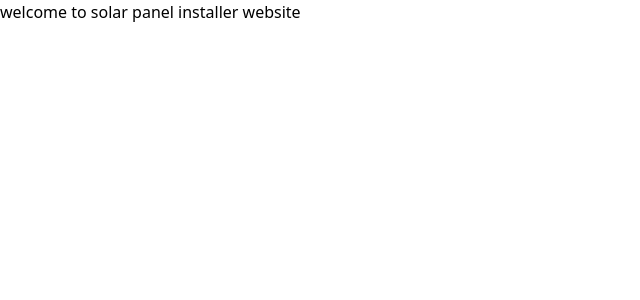
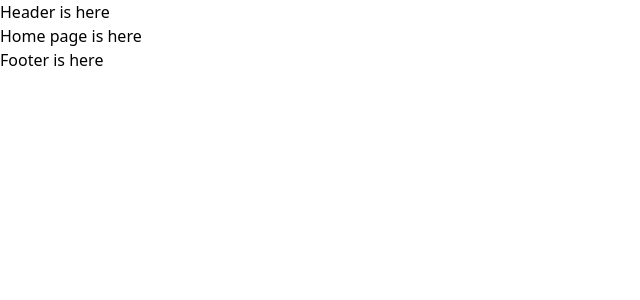
Before and after one commit to iahmadiqbal/solam-solar-panel-installer, a React (Vite) app: page / in a window 1280 px wide. Shown: the top 300 px of the page, without its empty margins (0-640 px from the left). Built offline with nearby package versions, Linux system fonts and the light colour scheme.

Commit message:
Implement Nested Routing

```diff
--- a/src/App.tsx
+++ b/src/App.tsx
@@ -1,8 +1,19 @@
+import { BrowserRouter, Routes, Route } from "react-router-dom";
+
+import Layout from "./layout";
+import Home from "./views/home";
+import About from "./views/about";
+
 function App() {
   return (
-    <>
-      <h1>welcome to solar panel installer website</h1>
-    </>
+    <BrowserRouter>
+      <Routes>
+        <Route path="/" element={<Layout />}>
+          <Route index element={<Home />} />
+          <Route path="about" element={<About />} />
+        </Route>
+      </Routes>
+    </BrowserRouter>
   );
 }
 
```
